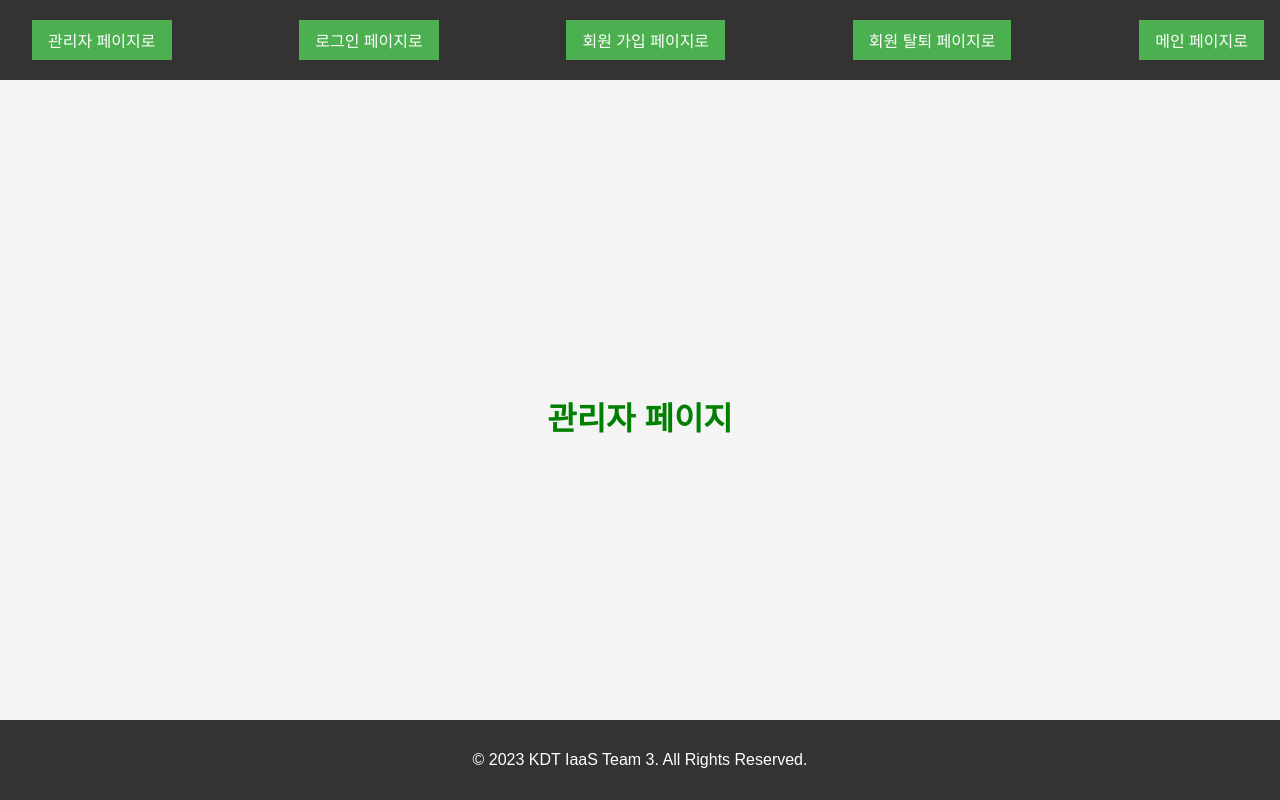
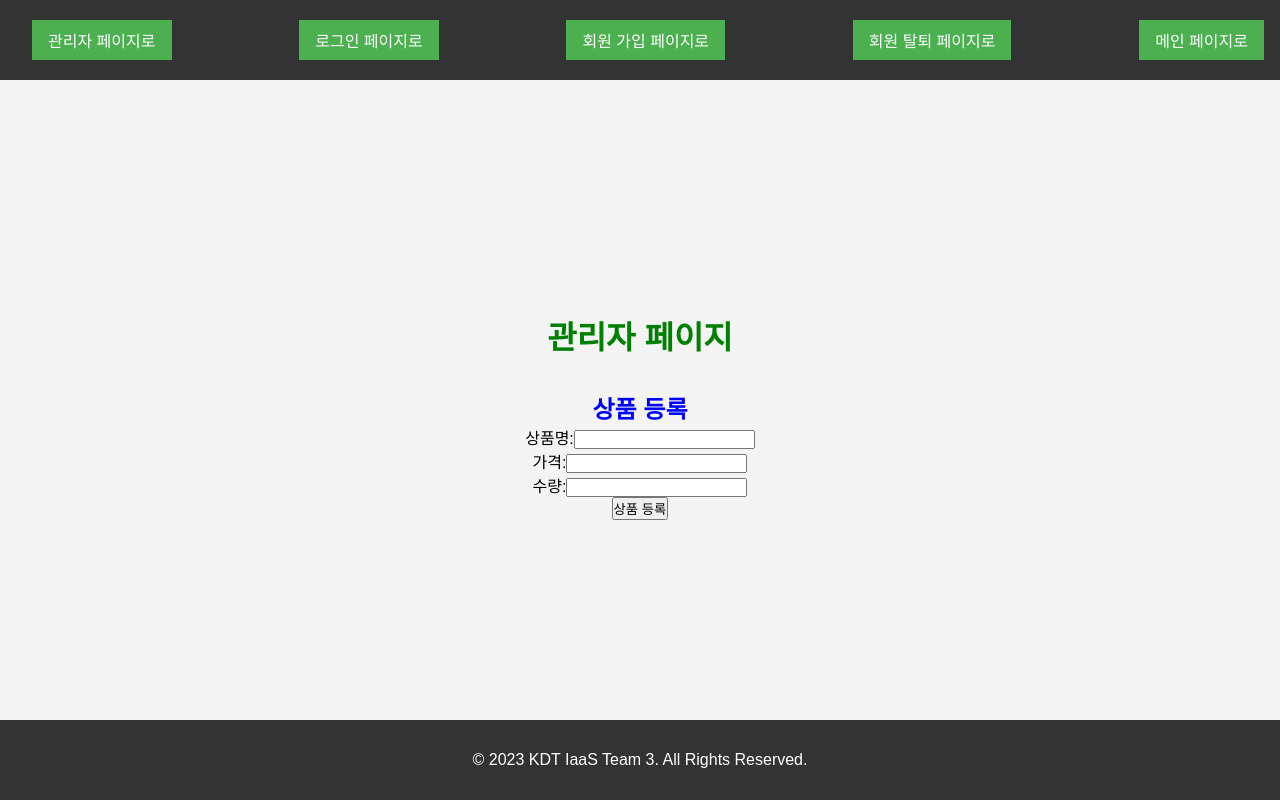
Before and after one commit to KDT-IaaS-Class-One-Group/KDT-IaaS-3team-ERP, a React (Create React App) app in the folder jjanbari/: page /admin in a window 1280 px wide. Built offline with nearby package versions, Linux system fonts and the light colour scheme.

Commit message:
:sparkles: Feat: 상품 등록 폼을 생성하고, AdminPage.tsx에 불러오기

```diff
--- a/jjanbari/src/pages/Admin/AdminPage.tsx
+++ b/jjanbari/src/pages/Admin/AdminPage.tsx
@@ -1,9 +1,19 @@
-// src/Page/Admin/AdminPage.tsx
+// src/pages/Admin/AdminPage.tsx
+
+import React from "react";
+import ProductForm from "./ProductForm";
 
 const AdminPage = () => {
+  // 상품 등록 성공 시, 실행될 함수
+  const handleProductSubmit = (formData: any) => {
+    console.log("상품 등록 성공:", formData);
+  };
+
   return (
     <div id="container">
       <h1>관리자 페이지</h1>
+      <h2>상품 등록</h2>
+      <ProductForm onSubmit={handleProductSubmit} />
     </div>
   );
 };
--- /dev/null
+++ b/jjanbari/src/pages/Admin/ProductForm.tsx
@@ -0,0 +1,72 @@
+// src/components/ProductForm.tsx
+
+import React, { useState, ChangeEvent, FormEvent } from "react";
+
+interface ProductFormProps {
+  onSubmit: (formData: any) => void;
+}
+
+const ProductForm: React.FC<ProductFormProps> = ({ onSubmit }) => {
+  const [productData, setProductData] = useState({
+    name: "",
+    price: "",
+    quantity: "",
+  });
+
+  const handleInputChange = (e: ChangeEvent<HTMLInputElement>) => {
+    const { name, value } = e.target;
+    setProductData({
+      ...productData,
+      [name]: value,
+    });
+  };
+
+  const handleSubmit = (e: FormEvent<HTMLFormElement>) => {
+    e.preventDefault();
+    // 여기서 유효성 검사 등을 수행할 수 있습니다.
+
+    // onSubmit을 호출하여 부모 컴포넌트로 데이터 전달
+    onSubmit(productData);
+  };
+
+  return (
+    <form onSubmit={handleSubmit}>
+      <label>
+        상품명:
+        <input
+          type="text"
+          name="name"
+          value={productData.name}
+          onChange={handleInputChange}
+          required
+        />
+      </label>
+      <br />
+      <label>
+        가격:
+        <input
+          type="text"
+          name="price"
+          value={productData.price}
+          onChange={handleInputChange}
+          required
+        />
+      </label>
+      <br />
+      <label>
+        수량:
+        <input
+          type="text"
+          name="quantity"
+          value={productData.quantity}
+          onChange={handleInputChange}
+          required
+        />
+      </label>
+      <br />
+      <button type="submit">상품 등록</button>
+    </form>
+  );
+};
+
+export default ProductForm;
```
